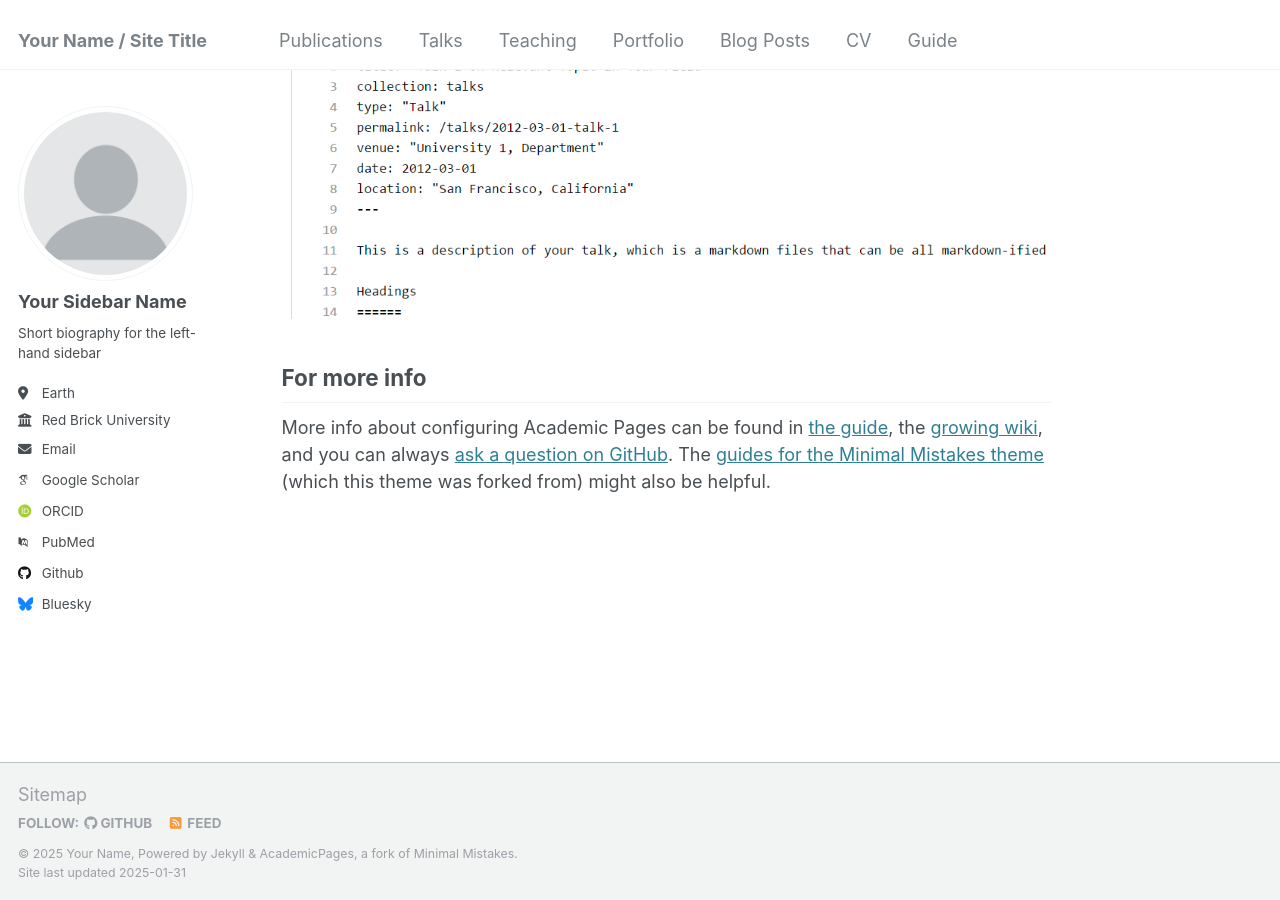
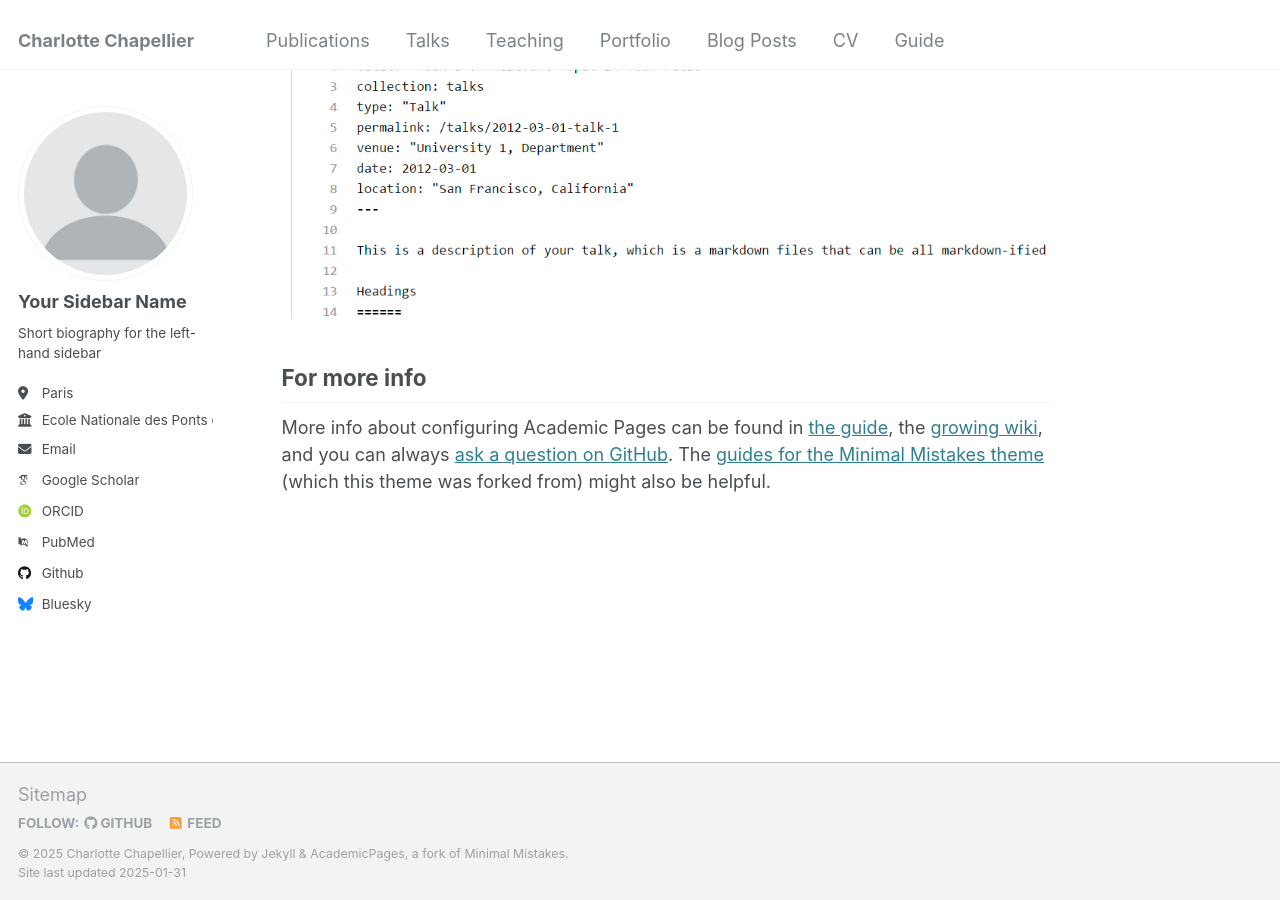
Before and after one commit to charlotte-chaps/charlotte-chaps.github.io, a Jekyll site: the page built from _pages/about.md, in a window 1280 px wide and 900 px high, scrolled down 2643 px. Built offline with Jekyll 4.4.1, drawn with Linux system fonts in a browser that asks for light colours; some web fonts are replaced.

Commit message:
Update _config.yml

```diff
--- a/_config.yml
+++ b/_config.yml
@@ -8,10 +8,10 @@
 
 # Basic Site Settings
 locale                   : "en-US"
-title                    : "Your Name / Site Title"
+title                    : "Charlotte Chapellier"
 title_separator          : "-"
-name                     : &name "Your Name"
-description              : &description "personal description"
+name                     : &name "Charlotte Chapellier"
+description              : &description "PhD student"
 url                      : https://charlotte-chaps.github.io # the base hostname & protocol for your site e.g. "https://[your GitHub username].github.io"
 baseurl                  : "" # the subpath of your site, e.g. "/blog"
 repository               : "charlotte-chaps.github.io"
@@ -25,10 +25,10 @@ author:
   name             : "Your Sidebar Name"
   pronouns         : # example: "she/her"
   bio              : "Short biography for the left-hand sidebar"
-  location         : "Earth"
-  employer         : "Red Brick University"
+  location         : "Paris"
+  employer         : "Ecole Nationale des Ponts et Chaussées"
   uri              : # URL
-  email            : "none@example.org"
+  email            : "charlotte.chapellier@enpc.fr"
 
   # Academic websites
   arxiv            : # URL - Update with the correct link to your profile
```
